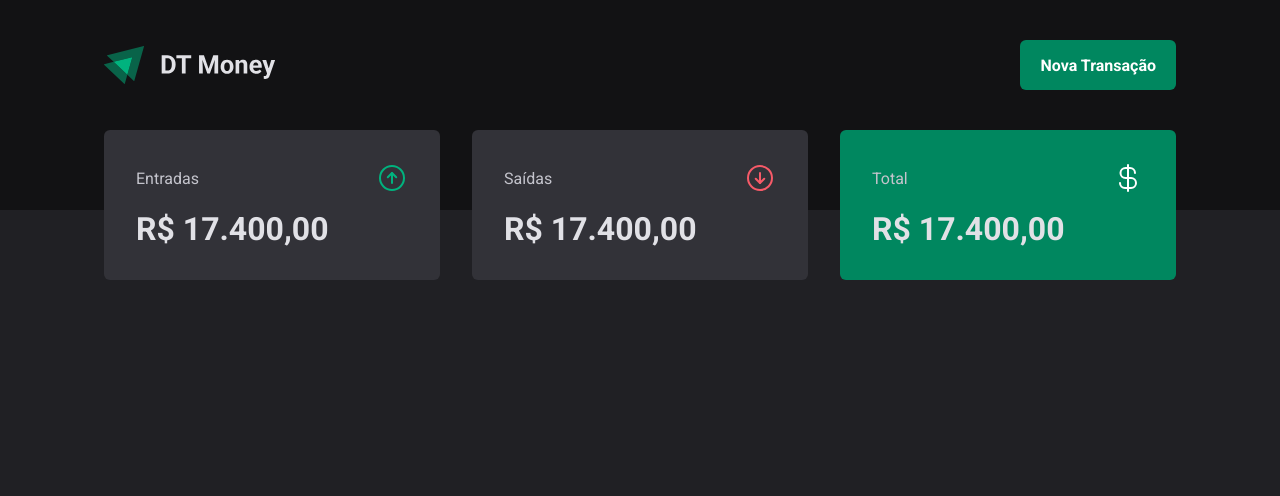
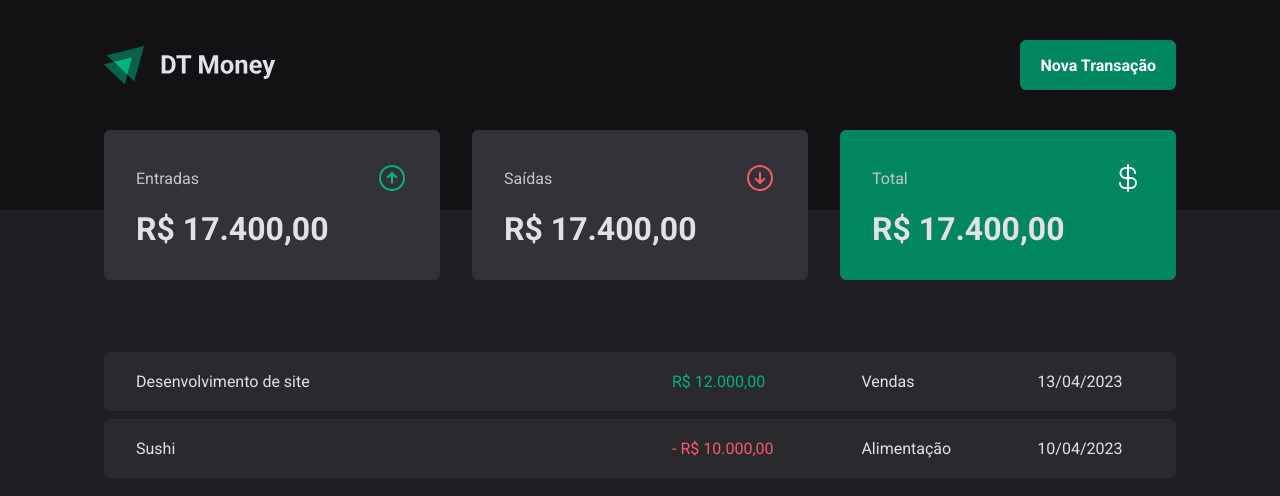
Before and after one commit to EdsonHenrique96/03-ignite-class_dt-money_app, a React (Vite) app: page / in a window 1280 px wide. Shown: the top 496 px of the page. Built offline with nearby package versions, Linux system fonts and the light colour scheme.

Commit message:
feat(Transaction Page): transaction table component

```diff
--- a/src/pages/Transactions/index.tsx
+++ b/src/pages/Transactions/index.tsx
@@ -1,11 +1,40 @@
 import { Header } from '../../components/Header';
 import { Summary } from '../../components/Summary';
+import {
+  PriceHighlight,
+  TransactionContainer,
+  TransactionsTable,
+} from './styles';
 
 export function TransactionsPage() {
   return (
     <div>
       <Header />
       <Summary />
+      <TransactionContainer>
+        <TransactionsTable>
+          <tbody>
+            <tr>
+              <td width="50%">Desenvolvimento de site</td>
+              <td>
+                <PriceHighlight variant="income">R$ 12.000,00</PriceHighlight>
+              </td>
+              <td>Vendas</td>
+              <td>13/04/2023</td>
+            </tr>
+            <tr>
+              <td width="50%">Sushi</td>
+              <td>
+                <PriceHighlight variant="outcome">
+                  - R$ 10.000,00
+                </PriceHighlight>
+              </td>
+              <td>Alimentação</td>
+              <td>10/04/2023</td>
+            </tr>
+          </tbody>
+        </TransactionsTable>
+      </TransactionContainer>
     </div>
   );
 }
--- /dev/null
+++ b/src/pages/Transactions/styles.ts
@@ -0,0 +1,41 @@
+import styled from 'styled-components';
+
+export const TransactionContainer = styled.main`
+  width: 100%;
+  max-width: 1120px;
+  margin: 4rem auto 0;
+  padding: 0 1.5rem;
+`;
+
+export const TransactionsTable = styled.table`
+  width: 100%;
+  border-collapse: separate;
+  border-spacing: 0 0.5rem;
+  /* margin-top: 1.5rem; */
+
+  td {
+    padding: 1.25rem 2rem;
+    background-color: ${(props) => props.theme['gray-700']};
+
+    &:first-child {
+      border-top-left-radius: 6px;
+      border-bottom-left-radius: 6px;
+    }
+
+    &:last-child {
+      border-top-right-radius: 6px;
+      border-bottom-right-radius: 6px;
+    }
+  }
+`;
+
+interface PriceHighlightProps {
+  variant: 'income' | 'outcome';
+}
+
+export const PriceHighlight = styled.span<PriceHighlightProps>`
+  color: ${(props) =>
+    props.variant === 'income'
+      ? props.theme['green-300']
+      : props.theme['red-300']};
+`;
```
